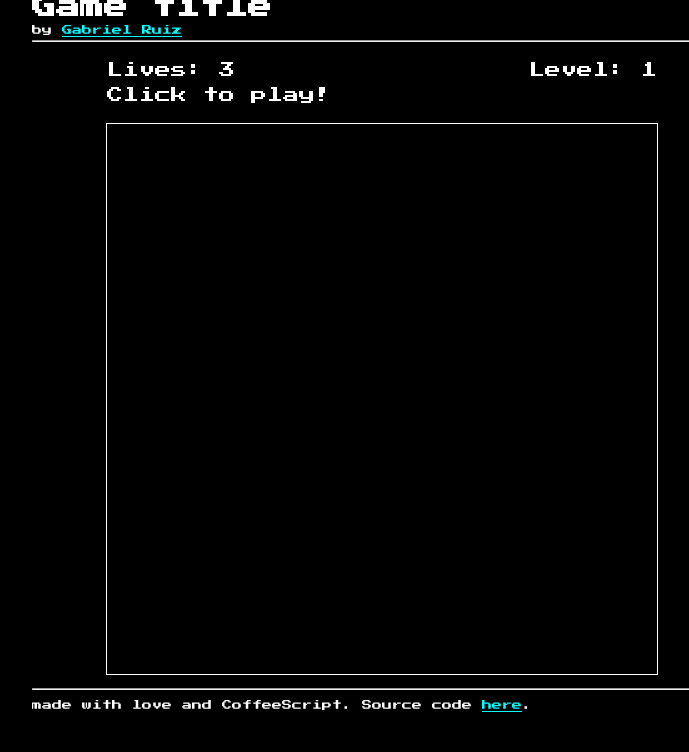
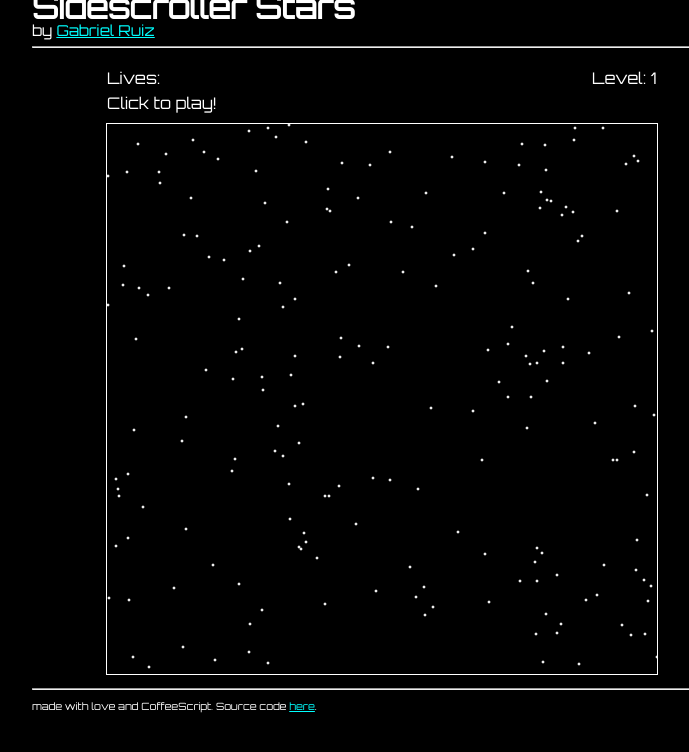
Before and after one commit to gruiz17/canvas-scrolling-stars, a plain HTML site: page index.html in a window 1280 px wide. Shown: the whole page, without its empty margins (258-947 px from the left). Drawn offline with nearby package versions, Linux system fonts and the light colour scheme.

Commit message:
title, readme, etc

```diff
--- a/css/main.css
+++ b/css/main.css
@@ -1,5 +1,5 @@
 body {
-  font-family: 'Press Start 2P';
+  font-family: 'Orbitron', sans-serif;
   background-color: #000000;
   color: #ffffff;
   margin: 0 auto;
@@ -12,7 +12,7 @@ a {
 
 #me {
   line-height: 0px;
-  font-size: 10px;
+  font-size: 15px;
 }
 
 #heading {
@@ -26,7 +26,7 @@ a {
   padding-bottom: 5px;
 }
 #message {
-  margin: 20 auto;
+  margin: 10 auto;
   max-width: 550px;
 
 }
--- a/index.html
+++ b/index.html
@@ -1,10 +1,11 @@
 <html>
 <head>
   <meta charset="utf-8">
-  <title>Insert Title</title>
-  <meta name="description" content="your game">
+  <title>Sidescroller Stars</title>
+  <meta name="description" content="For making a cool side-scrolling star background in HTML5 Canvas games without making images.">
   <!--Whatever font you want -->
-  <link href='http://fonts.googleapis.com/css?family=Press+Start+2P' rel='stylesheet' type='text/css' />
+  <link href='http://fonts.googleapis.com/css?family=Orbitron' rel='stylesheet' type='text/css'>
+  <!-- <link href='http://fonts.googleapis.com/css?family=Press+Start+2P' rel='stylesheet' type='text/css' /> -->
   <!--link href='http://fonts.googleapis.com/css?family=Lato:100,400,700' rel='stylesheet' type='text/css' /-->
   <!--the css-->
   <link href='css/main.css' rel='stylesheet' type='text/css'>
@@ -17,7 +18,7 @@
   </audio>
 
   <div id="heading">
-    <h2>Game title</h2>
+    <h1>Sidescroller Stars</h1>
     <p id="me">by <a href="http://ggruiz.me/">Gabriel Ruiz</a></p>
   </div>
   <hr>
--- a/js/main.js
+++ b/js/main.js
@@ -1,6 +1,29 @@
 // Generated by CoffeeScript 1.7.1
 (function() {
-  var $, FPS;
+  var $, CircleStar, FPS, draw, drawStars, gameLoop, update;
+
+  CircleStar = (function() {
+    function CircleStar(radius, centerX, centerY, speed, direction, color) {
+      this.radius = radius;
+      this.centerX = centerX;
+      this.centerY = centerY;
+      this.speed = speed;
+      this.direction = direction;
+      this.color = color;
+    }
+
+    CircleStar.prototype.draw = function() {
+      window.ctx.fillStyle = this.color;
+      window.ctx.strokeStyle = this.color;
+      window.ctx.beginPath();
+      window.ctx.arc(this.centerX, this.centerY, this.radius, 0, 2 * Math.PI, false);
+      window.ctx.fill();
+      return window.ctx.stroke();
+    };
+
+    return CircleStar;
+
+  })();
 
   $ = jQuery;
 
@@ -14,34 +37,45 @@
 
   window.ctx = window.canvas.getContext('2d');
 
-  window.GAME_START = false;
+  document.getElementById('message').innerHTML = "Click to play!";
 
-  window.ROUND_START = false;
+  window.direction = 'LEFT';
 
-  window.LIVES = 3;
+  window.starCount = 200;
 
-  window.LEVEL = 1;
+  drawStars = function(radius, direction, color) {
+    var i, starArray, x, y, _i, _ref;
+    starArray = [];
+    for (i = _i = 1, _ref = window.starCount; 1 <= _ref ? _i <= _ref : _i >= _ref; i = 1 <= _ref ? ++_i : --_i) {
+      x = Math.floor((Math.random() * window.canvas.width) + 1);
+      y = Math.floor((Math.random() * window.canvas.height) + 1);
+      starArray.push(new CircleStar(radius, x, y, "0", direction, color));
+    }
+    return starArray;
+  };
 
-  document.getElementById('lifecount').innerHTML = window.LIVES;
-
-  document.getElementById('levelcount').innerHTML = window.LEVEL;
-
-  document.getElementById('message').innerHTML = "Click to play!";
+  window.stars = drawStars(1, "LEFT", "#ffffff");
 
   $('#game').click(function(e) {});
 
   $('#gamebox').mousemove(function(e) {});
 
-  update()(function() {});
+  update = function() {};
 
-  draw(function() {
+  draw = function() {
+    var star, _i, _len, _ref;
     window.ctx.clearRect(0, 0, 550, 550);
-  });
+    _ref = window.stars;
+    for (_i = 0, _len = _ref.length; _i < _len; _i++) {
+      star = _ref[_i];
+      star.draw();
+    }
+  };
 
-  gameLoop()(function() {
+  gameLoop = function() {
     update();
     draw();
-  });
+  };
 
   setInterval(gameLoop, 1000 / FPS);
 
```
Also changed, not shown: 4 other files.
